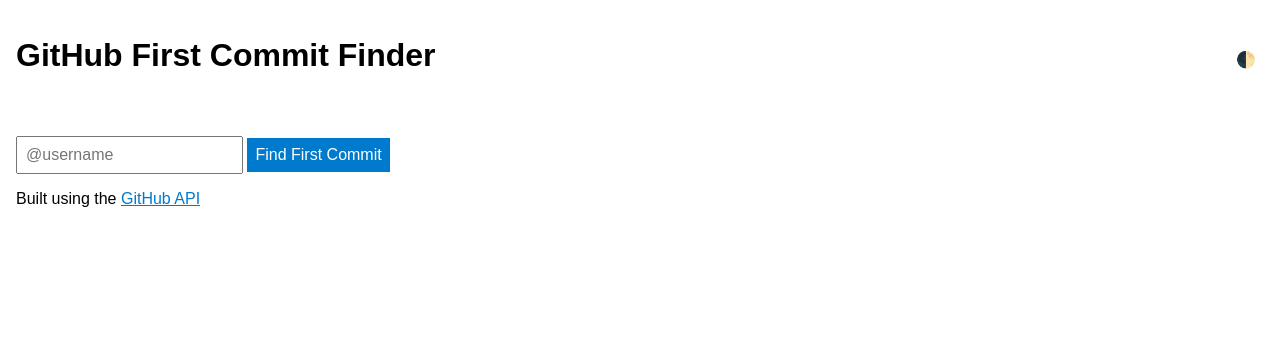
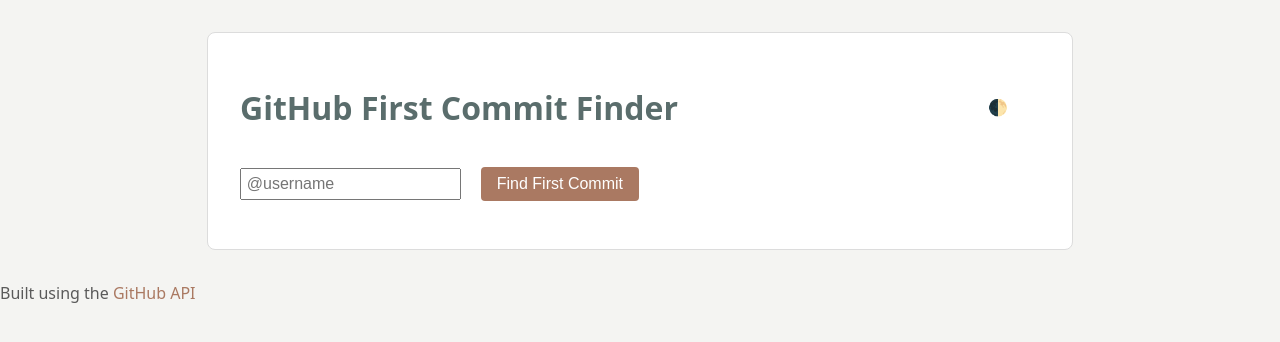
Before and after one commit to leegibsonhoward/first-commit-finder, a plain HTML site: page index.html in a window 1280 px wide. Drawn offline with Linux system fonts and the light colour scheme.

Commit message:
enhance css theme and html layout

```diff
--- a/css/styles.css
+++ b/css/styles.css
@@ -1,25 +1,40 @@
 :root {
-    --bg-light: #ffffff;
-    --bg-dark: #121212;
-    --text-light: #000000;
-    --text-dark: #ffffff;
-    --accent: #007acc;
-}
-
-[data-theme="light"] {
-    background-color: var(--bg-light);
-    color: var(--text-light);
+    --background: #f4f4f2;
+    --surface: #ffffff;
+    --primary: #5a6d6c;
+    --secondary: #8e9a9b;
+    --accent: #aa7962;
+    --text-primary: #2e2e2e;
+    --text-secondary: #5a5a5a;
+    --border: #dcdcdc;
 }
 
 [data-theme="dark"] {
-    background-color: var(--bg-dark);
-    color: var(--text-dark);
+    --background: #1e1f1e;
+    --surface: #2b2c2b;
+    --primary: #aebbb7;
+    --secondary: #7f8c8d;
+    --accent: #d3a58f;
+    --text-primary: #f0f0f0;
+    --text-secondary: #cccccc;
+    --border: #3e3e3e;
 }
 
 body {
-    font-family: Arial, sans-serif;
     margin: 0;
-    padding: 1rem;
+    font-family: system-ui, sans-serif;
+    background-color: var(--background);
+    color: var(--text-primary);
+    transition: background-color 0.3s ease, color 0.3s ease;
+}
+
+.container {
+    max-width: 800px;
+    margin: 2rem auto;
+    padding: 2rem;
+    background-color: var(--surface);
+    border: 1px solid var(--border);
+    border-radius: 8px;
 }
 
 header {
@@ -27,29 +42,44 @@ header {
     justify-content: space-between;
     align-items: center;
 }
+h1 {
+    color: var(--primary);
+}
 
-form {
-    margin-top: 2rem;
+p {
+    color: var(--text-secondary);
+}
+
+a {
+    color: var(--accent);
+    text-decoration: none;
+}
+
+.theme-toggle {
+    margin: 1rem;
+    padding: 0.5rem 1rem;
+    background: unset;
+    color: var(--surface);
+    border: none;
+    border-radius: 4px;
+    cursor: pointer;
+    font-size: 1rem;
 }
 
 input,
 button {
-    padding: 0.5rem;
+    padding: 0.3rem;
     font-size: 1rem;
     margin-top: 0.5rem;
 }
 
-button {
-    background-color: var(--accent);
-    color: white;
+.submit-btn {
+    margin: 1rem;
+    padding: 0.5rem 1rem;
+    background: var(--accent);
+    color: var(--surface);
     border: none;
+    border-radius: 4px;
     cursor: pointer;
+    font-size: 1rem;
 }
-
-#theme-toggle {
-    background-color: unset;
-}
-
-a {
-    color: var(--accent);
-}
--- a/index.html
+++ b/index.html
@@ -7,18 +7,20 @@
   <link rel="stylesheet" href="./css/styles.css">
 </head>
 <body>
+    <div class="container">
   <header>
     <h1>GitHub First Commit Finder</h1>
-    <button id="theme-toggle" aria-label="Toggle Theme">🌓</button>
+    <button class="theme-toggle" aria-label="Toggle Theme">🌓</button>
   </header>
 
   <main>
     <form id="user-form" aria-label="GitHub Username Form">
       <input type="text" autocomplete="username" id="username" name="username" placeholder="@username" />
-      <button type="submit">Find First Commit</button>
+      <button class="submit-btn" type="submit">Find First Commit</button>
     </form>
 
     <section id="result" aria-live="polite"></section>
+    </div>
   </main>
 
   <footer>
```
